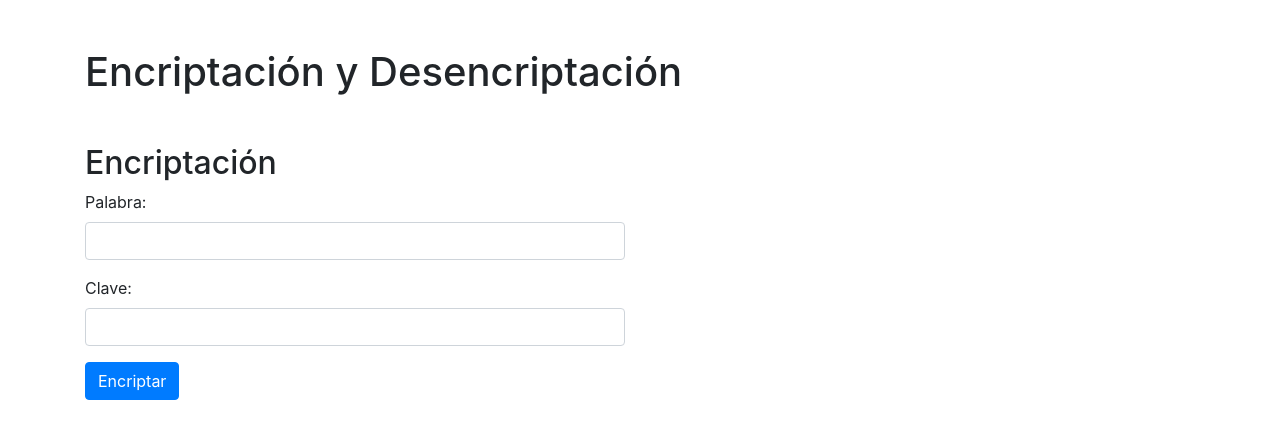
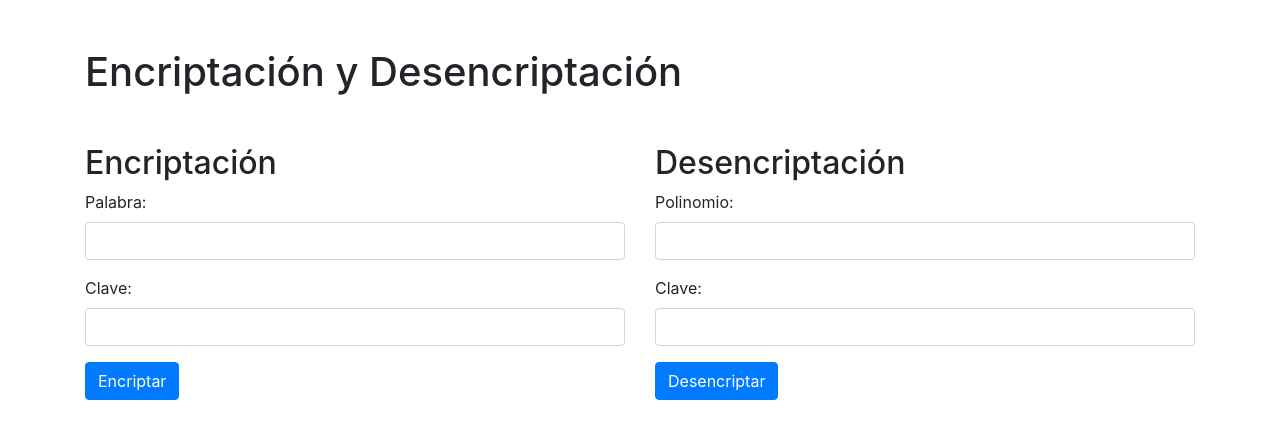
Before and after one commit to dahrojasca/Proyecto-Final-Cripto, a Flask app: page / in a window 1280 px wide. Shown: the top 439 px of the page. Run offline with Flask 3, Linux system fonts and the light colour scheme; some libraries are stand-ins or nearby versions.

Commit message:
polinomio encriptado fixed

```diff
--- a/Templates/index.html
+++ b/Templates/index.html
@@ -21,18 +21,29 @@
                     </div>
                     <button type="submit" class="btn btn-primary">Encriptar</button>
                 </form>
+                {% if polynomial %}
+                <div class="mt-3">
+                    <h3>Polinomio Encriptado:</h3>
+                    <p>{{ polynomial }}</p>
+                </div>
+                {% endif %}
+                {% if output %}
+                <div class="mt-3">
+                    <h3>Numeros Encriptados:</h3>
+                    <p>{{ output }}</p>
+                </div>
+                {% endif %}
             </div>
-            {% if polynomial %}
             <div class="col-md-6">
                 <h2>Desencriptación</h2>
-                <form action="/decrypt" method="post">
+                <form action="/" method="post">
                     <div class="form-group">
                         <label for="polynomial">Polinomio:</label>
-                        <input type="text" class="form-control" id="polynomial" name="polynomial" value="{{ polynomial }}" readonly>
+                        <input type="text" class="form-control" id="polynomial" name="polynomial" required>
                     </div>
                     <div class="form-group">
-                        <label for="key">Clave:</label>
-                        <input type="text" class="form-control" id="key" name="key" required>
+                        <label for="decrypt_key">Clave:</label>
+                        <input type="text" class="form-control" id="decrypt_key" name="decrypt_key" required>
                     </div>
                     <button type="submit" class="btn btn-primary">Desencriptar</button>
                 </form>
@@ -43,7 +54,6 @@
                 </div>
                 {% endif %}
             </div>
-            {% endif %}
         </div>
     </div>
     <script src="https://maxcdn.bootstrapcdn.com/bootstrap/4.0.0/js/bootstrap.min.js"></script>
--- a/encriptado.py
+++ b/encriptado.py
@@ -10,9 +10,7 @@ def encriptar(palabra, clave):
 
     #Aquí se inicializan los polinomios con aquello de aritmética modular
     p1 = galois.Poly(palabraC, field=GF)
-    print("Polinomio palabra: ",p1)
     p2 = galois.Poly(claveC, field=GF)
-    print("Polinomio clave: ",p2)
 
     #Aquí tocó poner el polinomio irreducible como vector porque no supe extraerlo del irreducible_poly ↓
     a = galois.Poly(GF.irreducible_poly.coefficients(), field=GF)
--- a/main.py
+++ b/main.py
@@ -16,9 +16,10 @@ class Encrypt:
         output = ""
 
         p1 = galois.Poly(palabraC, field=GF)
-        print("Polinomio palabra: ", p1)
+        print("Polinomio palabra:", p1)  # Print the polynomial object
+
         p2 = galois.Poly(claveC, field=GF)
-        print("Polinomio clave: ", p2)
+        print("Polinomio clave:", p2)
 
         a = galois.Poly(GF.irreducible_poly.coefficients(), field=GF)
 
@@ -33,16 +34,16 @@ class Encrypt:
             letra = chr((num % 25) + 65)
             output = output + letra
 
-        return output
+        return output, p1  # Return the output string and the polynomial object
+
 
 class Decrypt:
     def __init__(self, polinomio_encriptado, clave):
-        self.polinomio_encriptado = polinomio_encriptado[1:-1]
+        self.polinomio_encriptado = polinomio_encriptado
         self.clave = clave
 
     def decrypt(self):
-        coeficientes = [int(x) for x in self.polinomio_encriptado.split(',')]
-        polinomio_encriptado = galois.Poly(coeficientes, field=GF)
+        polinomio_encriptado = galois.Poly(self.polinomio_encriptado, field=GF)
         claveC = [ord(c) for c in self.clave]
         polinomio_clave = galois.Poly(claveC, field=GF)
         polinomio_desencriptado = polinomio_encriptado // polinomio_clave
@@ -51,23 +52,24 @@ class Decrypt:
         texto_desencriptado = ''.join(chr(x) for x in numeros_desencriptados)
         return texto_desencriptado
 
+
 @app.route('/', methods=['GET', 'POST'])
 def index():
     if request.method == 'POST':
-        word = request.form['word']
-        key = request.form['key']
-        encryptor = Encrypt(word, key)
-        polynomial = encryptor.encrypt()
-        return render_template('index.html', polynomial=polynomial)
+        if 'word' in request.form and 'key' in request.form:
+            word = request.form['word']
+            key = request.form['key']
+            encryptor = Encrypt(word, key)
+            output, polynomial = encryptor.encrypt()
+            return render_template('index.html', polynomial=polynomial, output=output)
+        elif 'polynomial' in request.form and 'decrypt_key' in request.form:
+            polynomial = request.form['polynomial']
+            key = request.form['decrypt_key']
+            decryptor = Decrypt(polynomial, key)
+            decrypted_data = decryptor.decrypt()
+            return render_template('index.html', polynomial=polynomial, decrypted_data=decrypted_data)
     return render_template('index.html')
 
-@app.route('/decrypt', methods=['POST'])
-def decrypt():
-    polynomial = request.form['polynomial']
-    key = request.form['key']
-    decryptor = Decrypt(polynomial, key)
-    decrypted_data = decryptor.decrypt()
-    return render_template('decrypt.html', decrypted_data=decrypted_data)
 
 if __name__ == '__main__':
-    app.run()
+    app.run(debug=True)
```
